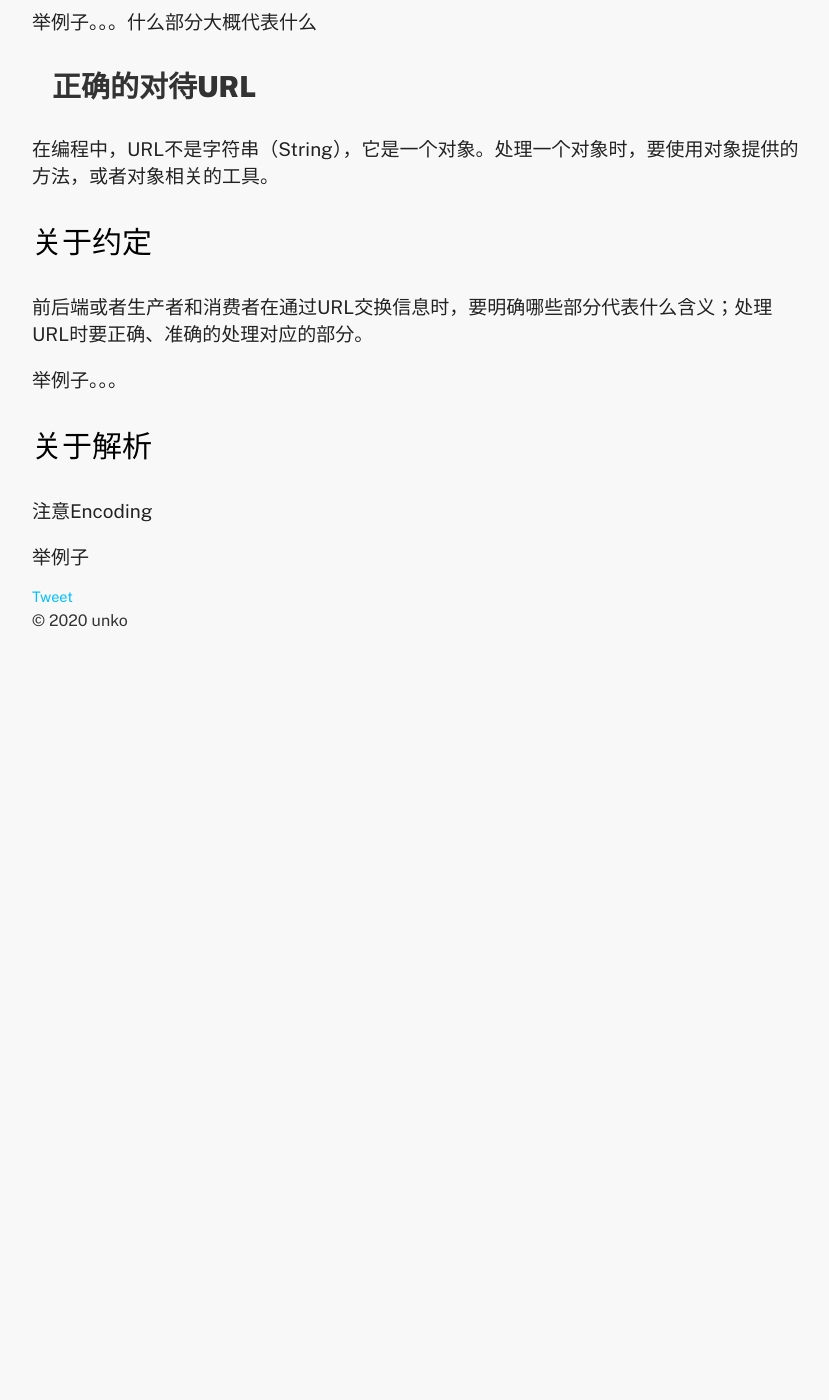
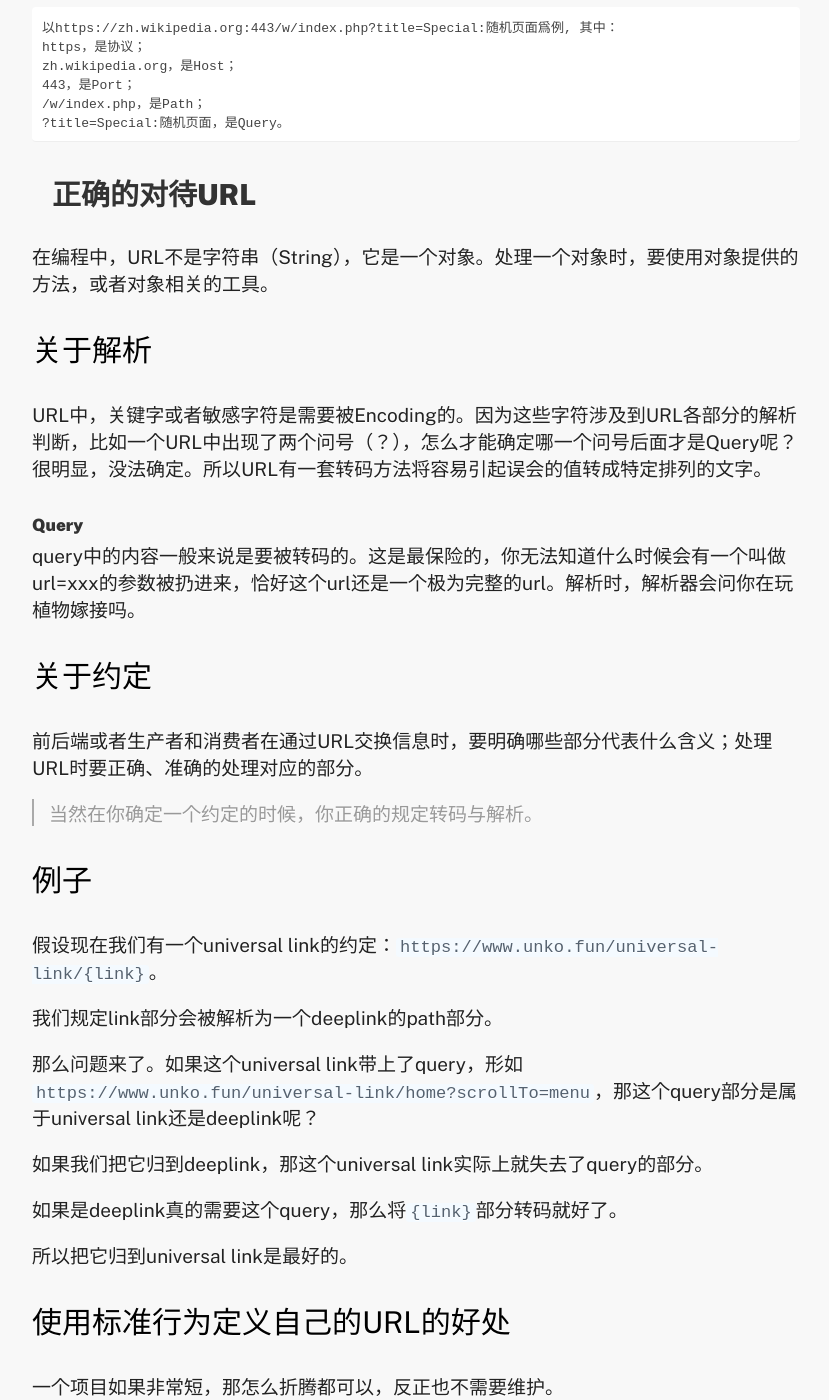
Before and after one commit to AmyF/unko.github.io, a Jekyll site: the page built from _posts/2020-09-02-handle-the-url-correctly.md, in a window 1280 px wide and 1400 px high, scrolled down 853 px. Shown: the whole window, without its empty margins (224-1053 px from the left). Built offline with Jekyll 4.4.1, drawn with Linux system fonts in a browser that asks for light colours; comment, search, counter and statistics services are not loaded; before the commit the page ends 1483 px from its top, so only the background shows below that; some of the changed text lies outside the part shown.

Commit message:
update
Signed-off-by: unko <840382477@qq.com>

````diff
--- a/_posts/2020-09-02-handle-the-url-correctly.md
+++ b/_posts/2020-09-02-handle-the-url-correctly.md
@@ -14,20 +14,49 @@ date: 2020-09-02 23:55 +0800
 
 可以看到，scheme和path是必须要有的，其它的部分是附件是可选的。
 
-举例子。。。什么部分大概代表什么
+```wiki
+以https://zh.wikipedia.org:443/w/index.php?title=Special:随机页面爲例, 其中：
+https，是协议；
+zh.wikipedia.org，是Host；
+443，是Port；
+/w/index.php，是Path；
+?title=Special:随机页面，是Query。
+```
 
 # 正确的对待URL
 
 在编程中，URL不是字符串（String），它是一个对象。处理一个对象时，要使用对象提供的方法，或者对象相关的工具。
 
+## 关于解析
+
+URL中，关键字或者敏感字符是需要被Encoding的。因为这些字符涉及到URL各部分的解析判断，比如一个URL中出现了两个问号（？），怎么才能确定哪一个问号后面才是Query呢？很明显，没法确定。所以URL有一套转码方法将容易引起误会的值转成特定排列的文字。
+
+### Query
+
+query中的内容一般来说是要被转码的。这是最保险的，你无法知道什么时候会有一个叫做url=xxx的参数被扔进来，恰好这个url还是一个极为完整的url。解析时，解析器会问你在玩植物嫁接吗。
+
 ## 关于约定
 
 前后端或者生产者和消费者在通过URL交换信息时，要明确哪些部分代表什么含义；处理URL时要正确、准确的处理对应的部分。
 
-举例子。。。
+> 当然在你确定一个约定的时候，你正确的规定转码与解析。
 
-## 关于解析
+## 例子
 
-注意Encoding
+假设现在我们有一个universal link的约定：`https://www.unko.fun/universal-link/{link}`。
 
-举例子
+我们规定link部分会被解析为一个deeplink的path部分。
+
+那么问题来了。如果这个universal link带上了query，形如`https://www.unko.fun/universal-link/home?scrollTo=menu`，那这个query部分是属于universal link还是deeplink呢？
+
+如果我们把它归到deeplink，那这个universal link实际上就失去了query的部分。
+
+如果是deeplink真的需要这个query，那么将`{link}`部分转码就好了。
+
+所以把它归到universal link是最好的。
+
+## 使用标准行为定义自己的URL的好处
+
+一个项目如果非常短，那怎么折腾都可以，反正也不需要维护。
+
+但项目生命周期长到需要维护旧代码，那么不管开发人员是否会变动，都会有一个规范的需求。使用标准行为的好处在于新来一个人可以快速的融入项目进行开发，而不需要确认是否有坑。如果不换人，在查找问题时，标准行为在互联网上也能很快找到解决方案。
````
